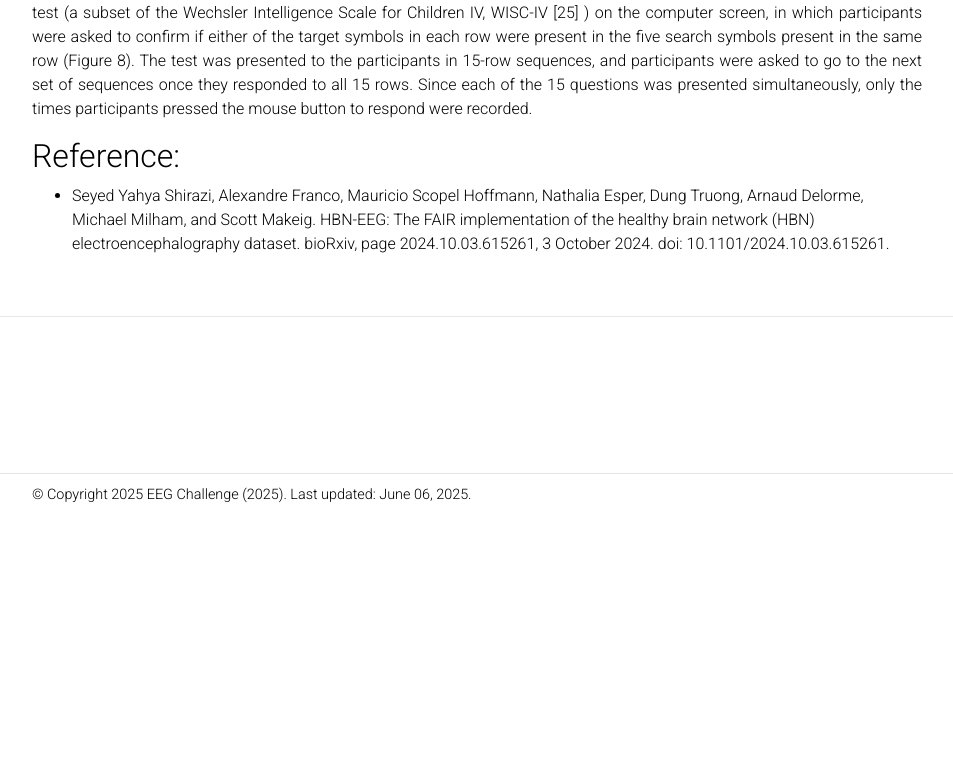
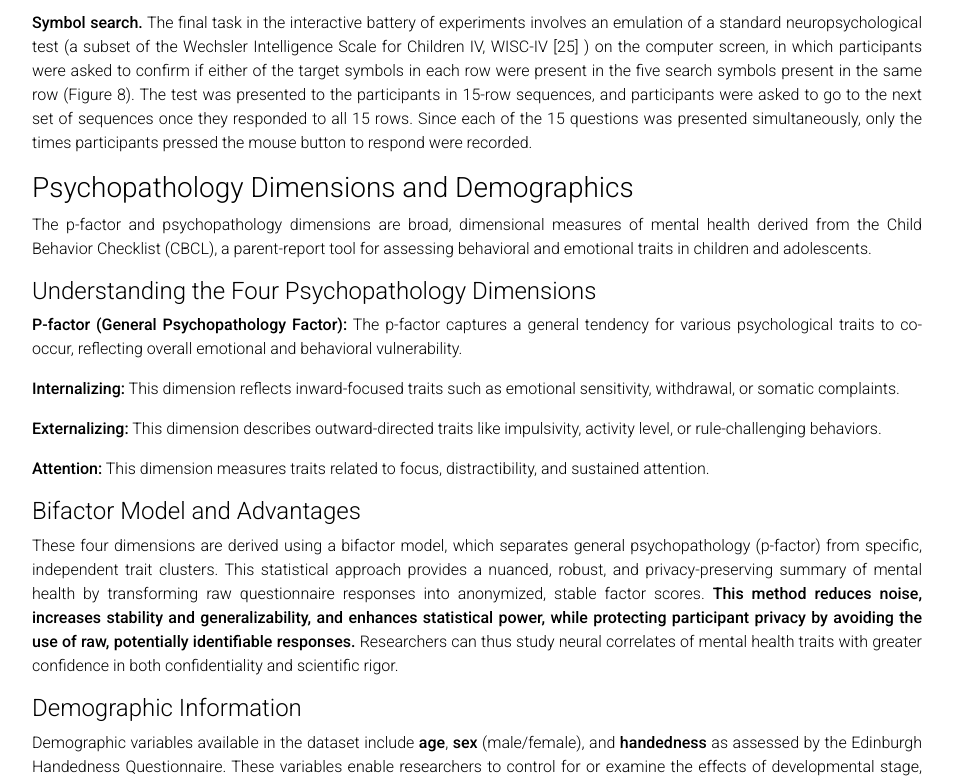
Before and after one commit to urgent-challenge/urgent2024, a Jekyll site: the page built from _pages/data.md, in a window 1280 px wide and 1400 px high, scrolled down 2701 px. Shown: the part 115-896 px from the top of the window, without its empty margins (163-1116 px from the left). Built offline with Jekyll 4.4.1, drawn with Linux system fonts in a browser that asks for light colours; comment, search, counter and statistics services are not loaded; a style sheet for code colours, icons or effects is not loaded; before the commit the page ends 3331 px from its top, so only the background shows below that; some of the changed text lies outside the part shown; grey boxes are pictures that could not be loaded.

Commit message:
update the p-factors

```diff
--- a/_pages/data.md
+++ b/_pages/data.md
@@ -9,11 +9,11 @@ nav_order: 3
 bibliography: data.bib
 ---
 
-### Data description
+## Data description
 
 The competition dataset includes EEG recordings from over 3,000 participants across six distinct cognitive tasks, divided into passive and active categories, check table bellow. Each participant's data is accompanied by four psychopathology dimensions (internalizing, externalizing, attention, and p-factor) derived from a bifactor model of parent-reported questionnaire responses to the Child Behavior Checklist (CBCL). These psychopathology factors represent orthogonal dimensions of mental health and serve as target variables for the regression component of the competition.
 
-More details can be found [here](https://neuromechanist.github.io/data/hbn/).
+More details about the datasets, including download links, task-specific procedures, video recordings of the expriment, and more can be found in [the HBN-EEG dataset page](https://neuromechanist.github.io/data/hbn/).
 
 **Overview of HBN-EEG tasks used in the competition.**
 
@@ -26,7 +26,7 @@ More details can be found [here](https://neuromechanist.github.io/data/hbn/).
 |          | Sequence Learning (SL)   | Memorizing and reproducing sequences of flashed circles       | Age-adjusted difficulty (10 or 7 sequences), multiple repetitions              |
 |          | Symbol Search (SyS)      | Computerized version of WISC-IV subtest                       | Target symbol identification among distractors                                  |
 
-#### Task-specific procedures
+### Task-specific procedures
 
 **Resting State.** In the Resting State task, participants rested their heads on a chin rest, looking forward to the computer screen with a fixation cross at the center of the screen. A pre-recorded voice instructed them to hold their eyes closed or open and fixate on the central cross during ‘eyes open’. The timeline of the event marker for the task is shown in figure.
 
@@ -40,7 +40,7 @@ More details can be found [here](https://neuromechanist.github.io/data/hbn/).
 
 **Contrast Change Detection.** In this task, two co-centric flickering grated disks (one with left-leaning gratings and one with right-leaning gratings) appear on the screen. After a randomly selected time, one of the two flickering grated disks on the screen would change the contrast. Participants were asked to identify the left-leaning or right-leaning grated disks with dominant contrast as soon as they could identify the disk. Based on their responses, feedback (a smiley face or sad face) was presented. We imported participant responses from the behavioral recordings and assembled HED descriptions for the main task and the respective subject responses.
 
-<img src="https://eeg2025.github.io/assets/img/image-2.png"  style="max-width: 100%;"/>
+<img src="https://eeg2025.github.io/assets/img/image-2.jpg"  style="max-width: 100%;"/>
 
 **Sequence learning.** Participants were shown a sequence of 10 (or 7 if <8 years old) flashed circles among 8 (or 6) possible and predetermined targets positioned on the periphery of a larger invisible circle on the screen (Figure 7). The same sequence was repeated five times, and after each repetition, participants were asked to repeat the sequence using a computer mouse. The participant’s response sequence was recorded for each repetition, but unfortunately, the timestamps of this response were not recorded. Because of the difference in the target and sequence counts, we divided this task into two tasks: a six-target task, and an eight-target task. The task is based on a similarly designed sequence learning experiment by Steinemann [24].
 
@@ -48,7 +48,27 @@ More details can be found [here](https://neuromechanist.github.io/data/hbn/).
 
 **Symbol search.** The final task in the interactive battery of experiments involves an emulation of a standard neuropsychological test (a subset of the Wechsler Intelligence Scale for Children IV, WISC-IV [25] ) on the computer screen, in which participants were asked to confirm if either of the target symbols in each row were present in the five search symbols present in the same row (Figure 8). The test was presented to the participants in 15-row sequences, and participants were asked to go to the next set of sequences once they responded to all 15 rows. Since each of the 15 questions was presented simultaneously, only the times participants pressed the mouse button to respond were recorded.
 
-## Reference:
+### Psychopathology Dimensions and Demographics
+The p-factor and psychopathology dimensions are broad, dimensional measures of mental health derived from the Child Behavior Checklist (CBCL), a parent-report tool for assessing behavioral and emotional traits in children and adolescents.
+
+#### Understanding the Four Psychopathology Dimensions
+**P-factor (General Psychopathology Factor):** The p-factor captures a general tendency for various psychological traits to co-occur, reflecting overall emotional and behavioral vulnerability.
+
+**Internalizing:** This dimension reflects inward-focused traits such as emotional sensitivity, withdrawal, or somatic complaints.
+
+**Externalizing:** This dimension describes outward-directed traits like impulsivity, activity level, or rule-challenging behaviors.
+
+**Attention:** This dimension measures traits related to focus, distractibility, and sustained attention.
+
+#### Bifactor Model and Advantages
+These four dimensions are derived using a bifactor model, which separates general psychopathology (p-factor) from specific, independent trait clusters. This statistical approach provides a nuanced, robust, and privacy-preserving summary of mental health by transforming raw questionnaire responses into anonymized, stable factor scores. **This method reduces noise, increases stability and generalizability, and enhances statistical power, while protecting participant privacy by avoiding the use of raw, potentially identifiable responses.** Researchers can thus study neural correlates of mental health traits with greater confidence in both confidentiality and scientific rigor.
+
+#### Demographic Information
+Demographic variables available in the dataset include **age**, **sex** (male/female), and **handedness** as assessed by the Edinburgh Handedness Questionnaire. These variables enable researchers to control for or examine the effects of developmental stage, biological sex, and lateralization (such as biases in right-hand and left-hand button presses) in their analyses.
+
+<img src="https://eeg2025.github.io/assets/img/image-5.jpg"  style="max-width: 100%;"/>
+
+### Reference:
 
 - Seyed Yahya Shirazi, Alexandre Franco, Mauricio Scopel Hoffmann, Nathalia Esper, Dung Truong,
 Arnaud Delorme, Michael Milham, and Scott Makeig. HBN-EEG: The FAIR implementation of the
```
Also changed, not shown: assets/img/image-5.jpg (added).
